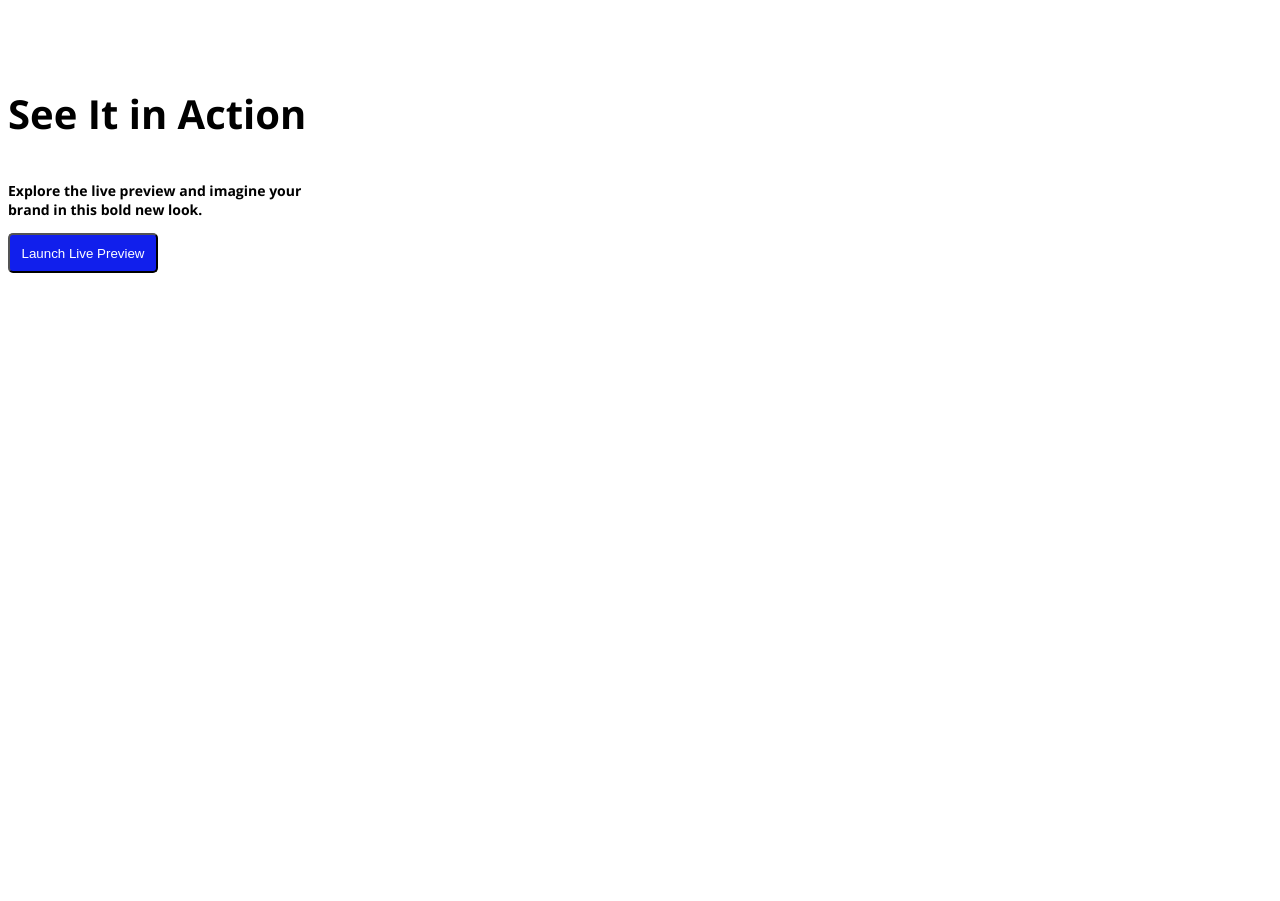
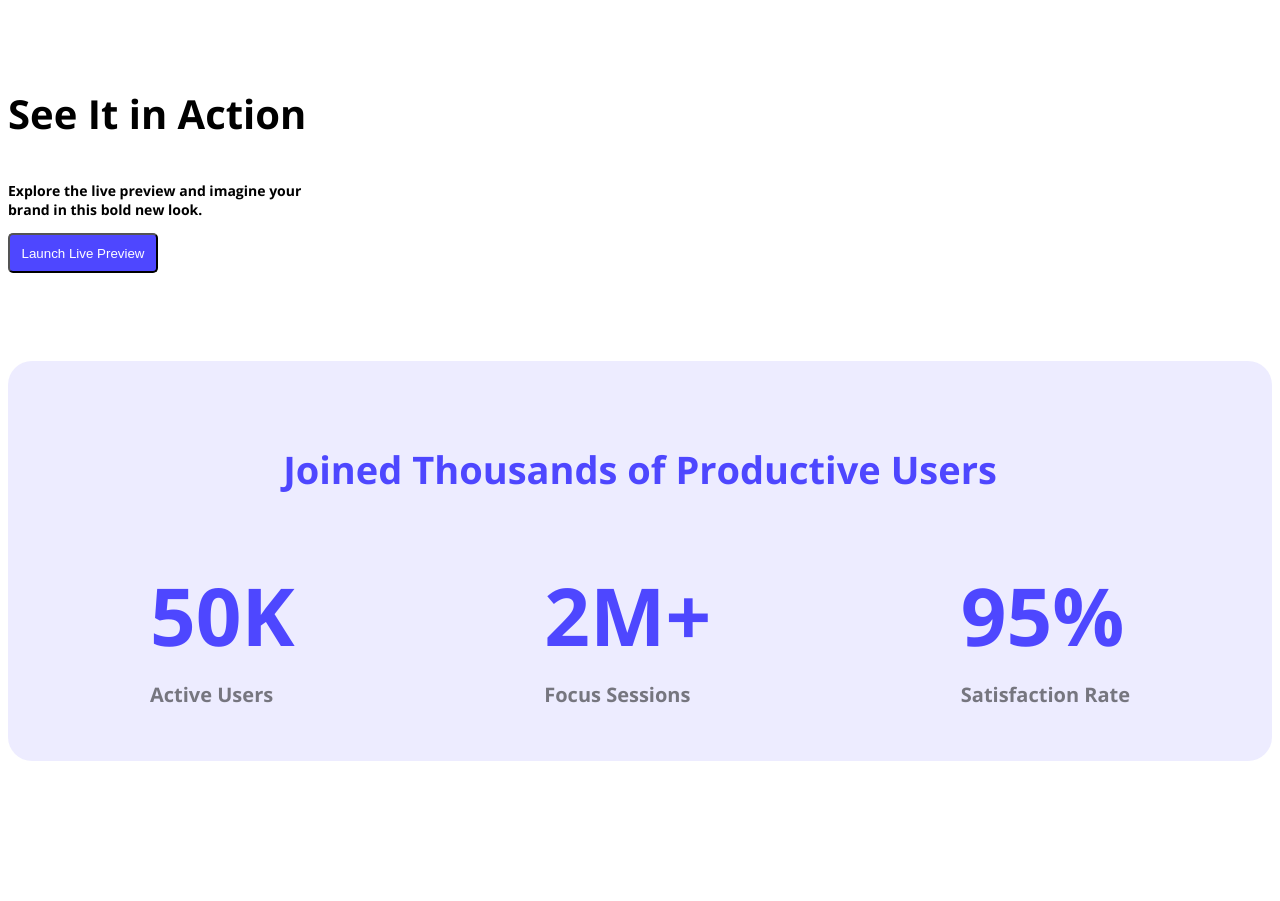
Before and after one commit to akashroydev/assignment-01, a plain HTML site: page index.html in a window 1280 px wide. Shown: the part 460-1361 px from the top of the page. Before the commit the page ends 800 px from the top, so only its background shows below. Drawn offline with nearby package versions, Linux system fonts and the light colour scheme.

Commit message:
this is my third commit

```diff
--- a/index.html
+++ b/index.html
@@ -25,7 +25,7 @@
     </header>
     <br><br><br><br><br><br>
     <main>
-        <div class="full-container">
+        <section class="full-container">
             <section class="main">
                 <div class="eliment">
                     <p class="font-1">See It in Action</p>
@@ -36,12 +36,26 @@
                     <img class="img-2" src="B12A01-landing-launchpad/Assets/wc-mini.png" alt="">
                 </div>
             </section>
+        </section><br><br><br><br>
+        <div class="full-container-2">
+            <section class="Productive-user-section">
+                <h1>Joined Thousands of Productive Users</h1>
+                <div class="user-activity-container">
+                    <div class="user-activitis">
+                        <p class="activity-title">50K</p>
+                        <p class="activity-name">Active Users</p>
+                    </div>
+                    <div class="user-activitis">
+                        <p class="activity-title">2M+</p>
+                        <p class="activity-name">Focus Sessions</p>
+                    </div>
+                    <div class="user-activitis">
+                        <p class="activity-title">95%</p>
+                        <p class="activity-name">Satisfaction Rate</p>
+                    </div>
+                </div>
+            </section>
         </div>
-        <section class="section-3">
-            <div>
-
-            </div>
-        </section>
     </main>
     <footer>
 
--- a/style.css
+++ b/style.css
@@ -20,7 +20,7 @@
 div h1{
     font-size: 35px;
     font-weight: bold;
-    color: rgb(17, 31, 236);
+    color: #4e47ff;
 }
 
 div button{
@@ -28,7 +28,7 @@ div button{
     height: 40px;
     width: 90px;
     color: white;
-    background-color: rgb(17, 31, 236);
+    background-color: #4e47ff;
 }
 
 div p{
@@ -54,7 +54,7 @@ main{
 .main{
     justify-content: space-between;
 
-    width: 1500px;
+    width: 1400px;
     display: flex;
 }
 
@@ -82,3 +82,46 @@ main{
 .button-3{
     width: 150px;
 }
+
+/**--third section--**/
+
+.Productive-user-section{
+    background-color: rgba(78,71,255,0.1);
+    padding: 50px 142px;
+    border-radius: 24px;
+    margin-bottom: 137px;
+    color: #252432;
+    height: 300px;
+    width: 1100px;
+    justify-content: center;
+}
+
+.Productive-user-section h1{
+    font-weight: bold;
+    font-size: 38px;
+    text-align: center;
+    margin-bottom: 40px;
+}
+
+.user-activity-container{
+    display: flex;
+    gap: 158px;
+    justify-content: space-between;
+    line-height: 0%;
+}
+
+.activity-title{
+    font-size: 80px;
+    font-weight: bold;
+    color: #4e47ff;
+}
+
+.activity-name{
+    font-size: 20px;
+    color: rgba(0,0,0,0.5);
+}
+
+.full-container-2{
+    display: flex;
+    justify-content: center;
+}
```
